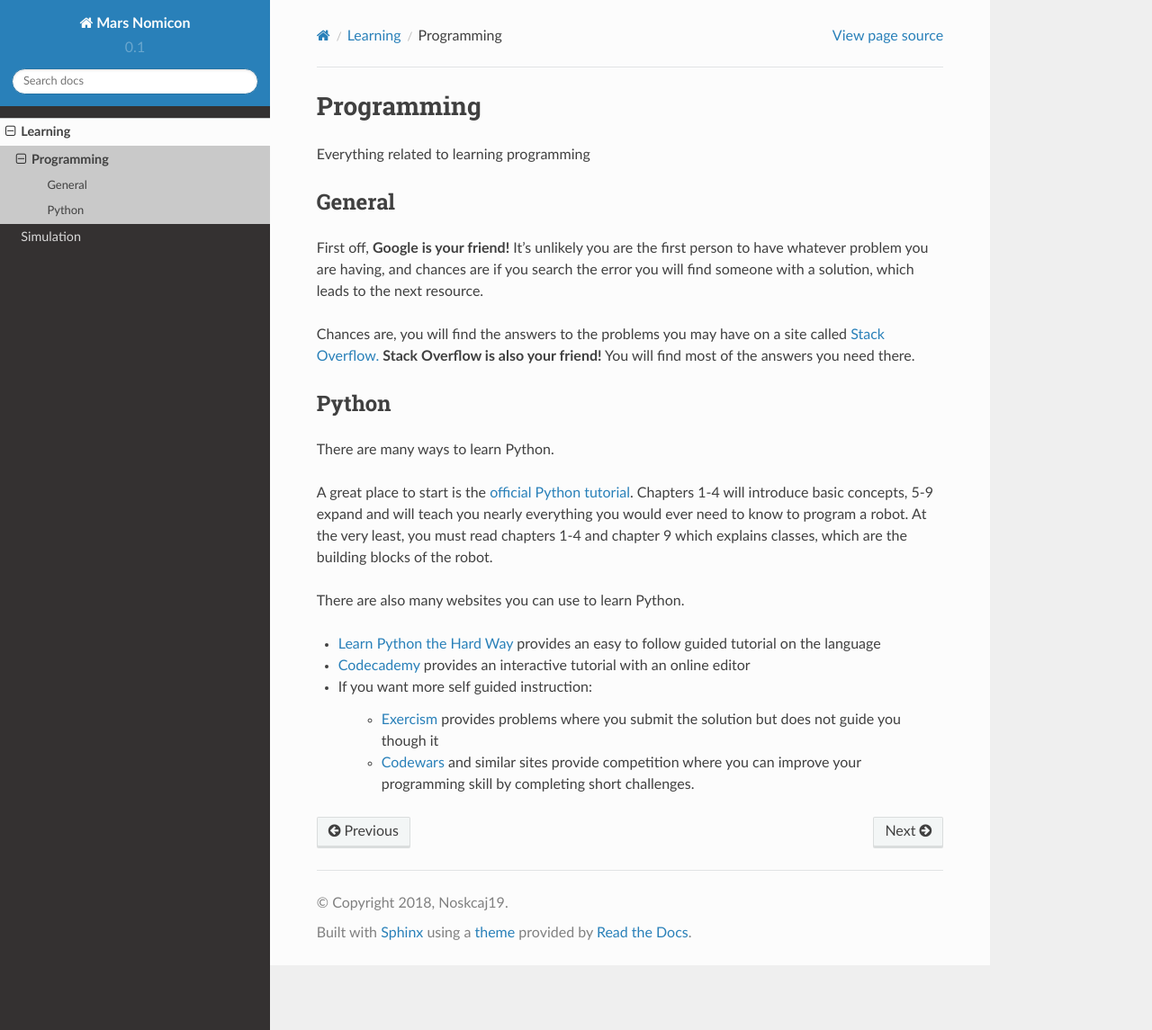
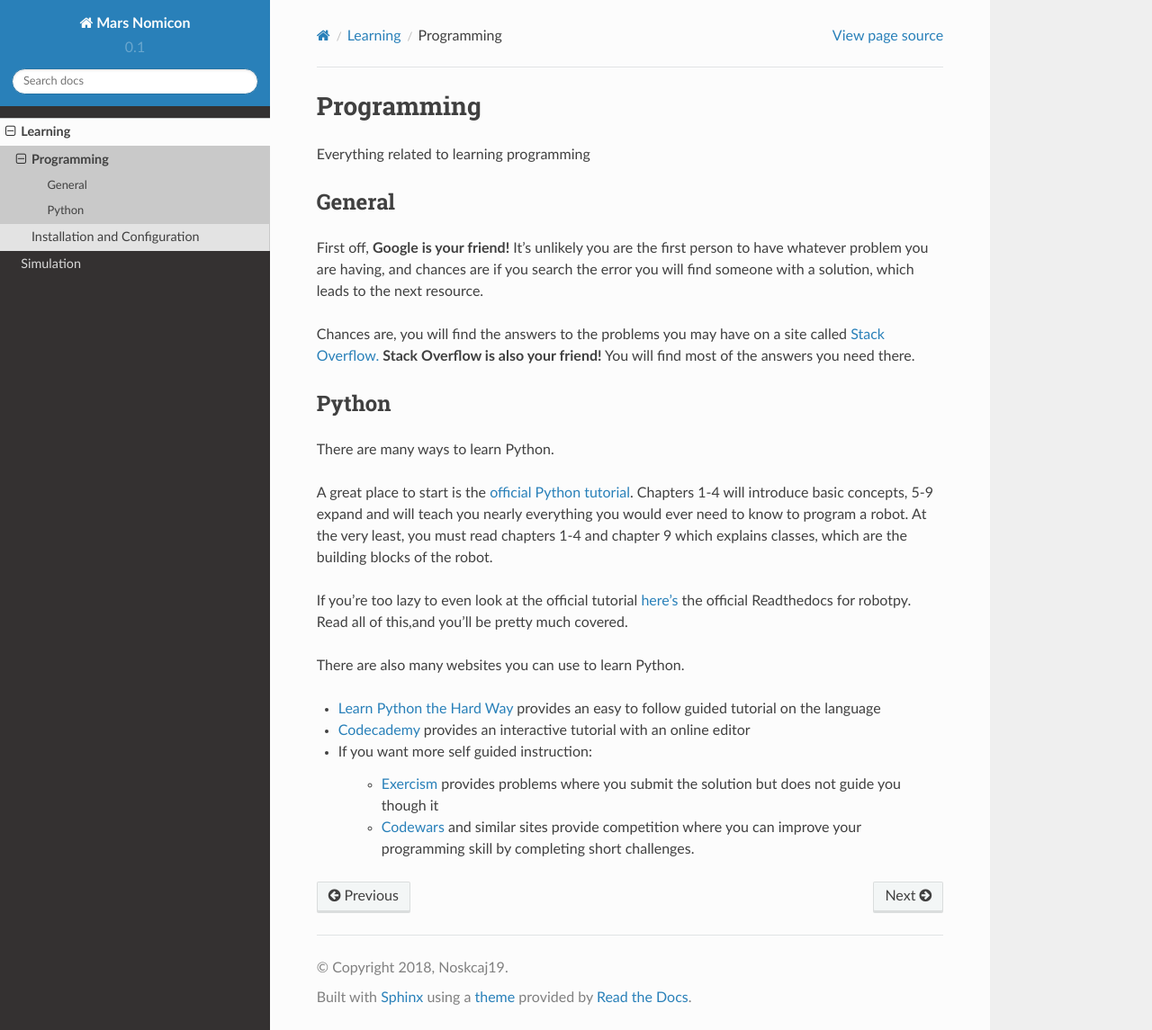
Before and after one commit to Mars1523/nomicon, a Sphinx documentation site: the page built from source/learning/programming.rst, in a window 1280 px wide and 1145 px high. Shown: the whole window at 90% size. Built offline with Sphinx 7.4.7 and the Read the Docs theme 2.0.0, drawn with Linux system fonts in a browser that asks for light colours.

Commit message:
Add beginnings of the install guide
Slightly tweaked the programming guide

```diff
--- a/source/learning/index.rst
+++ b/source/learning/index.rst
@@ -6,3 +6,4 @@
 .. toctree::
 
     programming
+    install
--- a/source/learning/programming.rst
+++ b/source/learning/programming.rst
@@ -28,6 +28,11 @@
 At the very least, you must read chapters 1-4 and chapter 9 which explains
 classes, which are the building blocks of the robot.
 
+If you're too lazy to even look at the official tutorial `here's <https://robotpy.readthedocs.io/en/stable/guide/index.html>`_
+the official
+Readthedocs for robotpy. Read all of this,and you'll be pretty much covered.
+
+
 There are also many websites you can use to learn Python.
 
 * `Learn Python the Hard Way`_
```
Also changed, not shown: source/learning/install.rst (added, +25 -0 lines).
